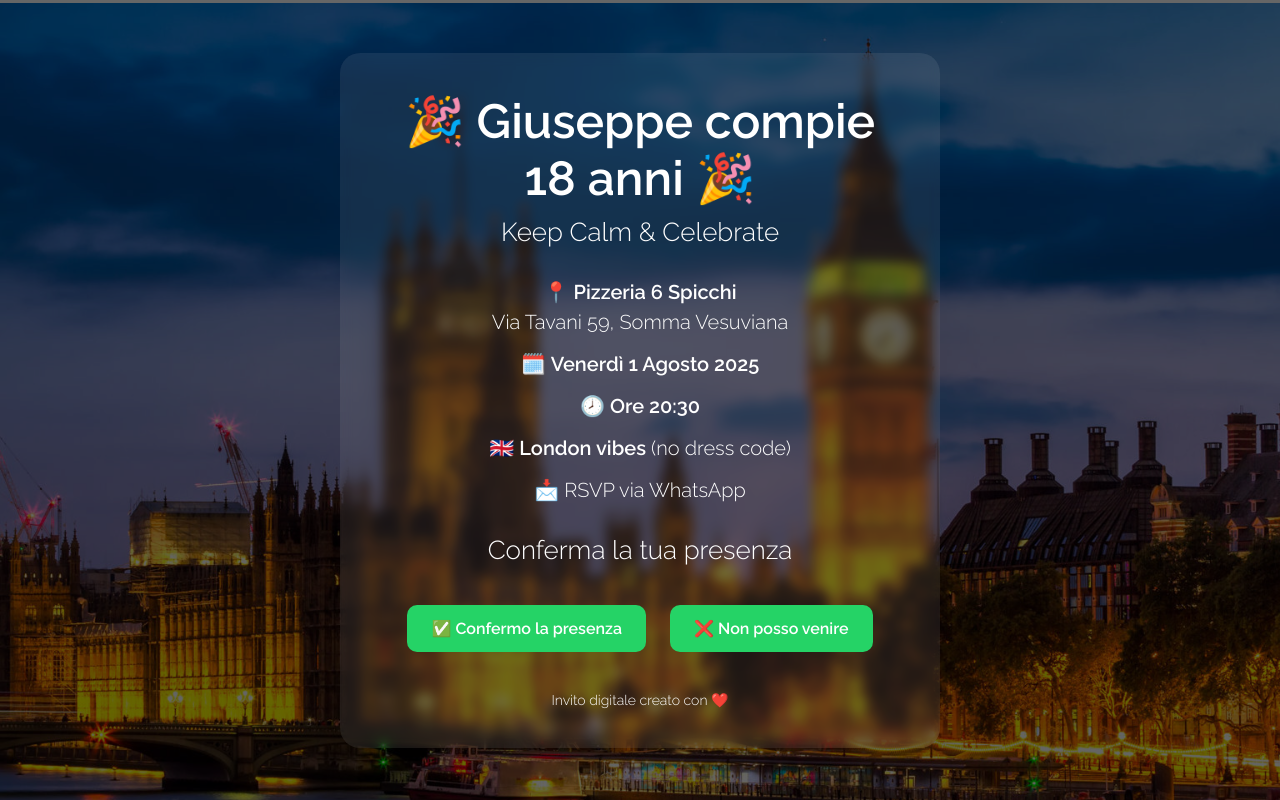
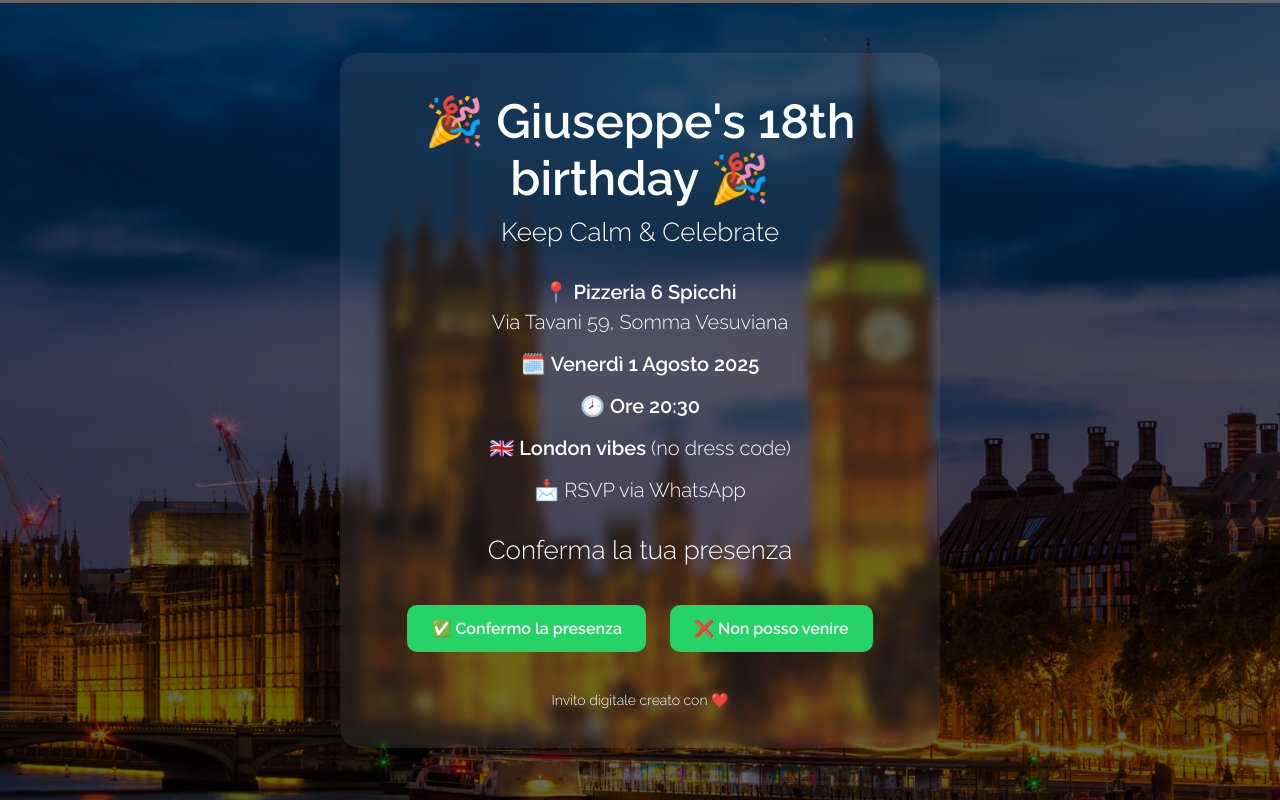
Before and after one commit to RaffMary/BIRTH18, a plain HTML site: page index.html in a window 1280 px wide. Drawn offline with Linux system fonts and the light colour scheme.

Commit message:
Update index.html

```diff
--- a/index.html
+++ b/index.html
@@ -172,7 +172,7 @@
 <body>
   <div class="overlay">
     <div class="container">
-      <h1>🎉 Giuseppe compie 18 anni 🎉</h1>
+      <h1>🎉 Giuseppe's 18th birthday 🎉</h1>
       <h2>Keep Calm & Celebrate</h2>
       <p>📍 <strong>Pizzeria 6 Spicchi</strong><br>Via Tavani 59, Somma Vesuviana</p>
       <p>🗓️ <strong>Venerdì 1 Agosto 2025</strong></p>
```
